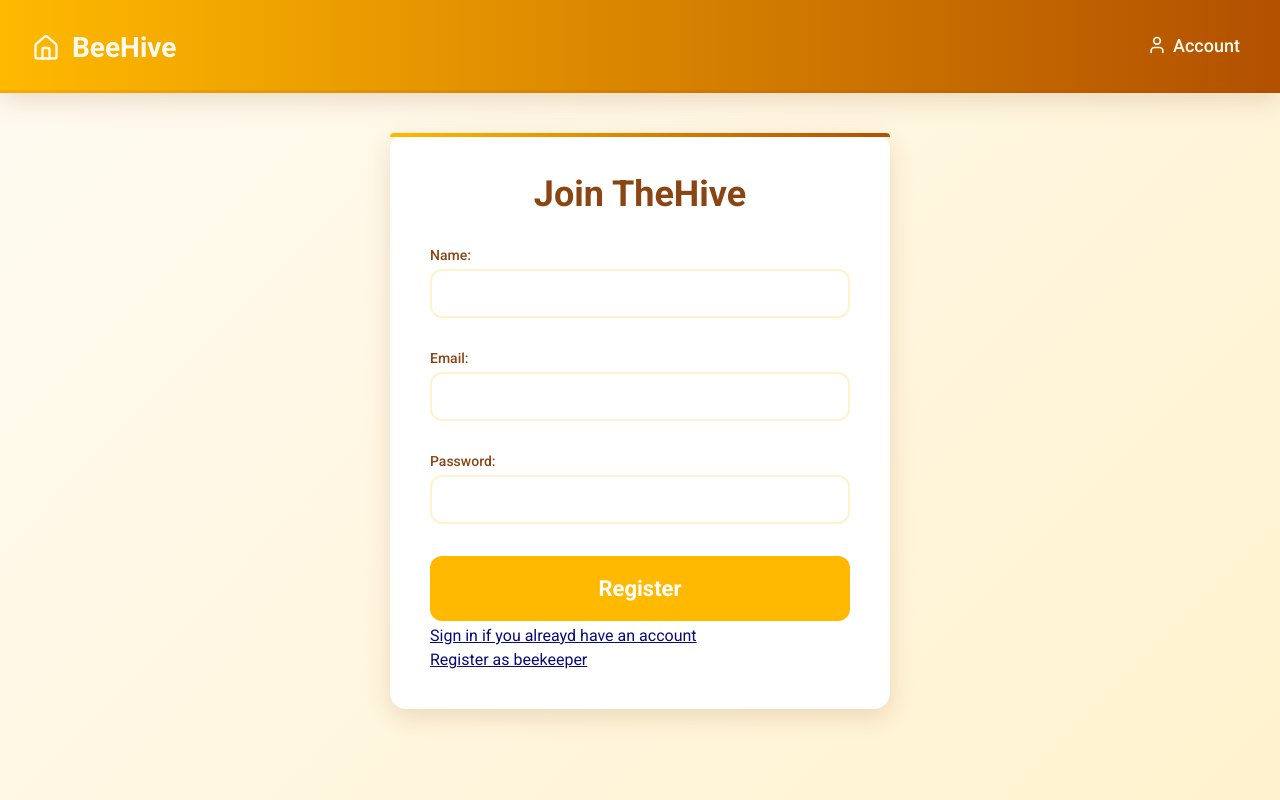
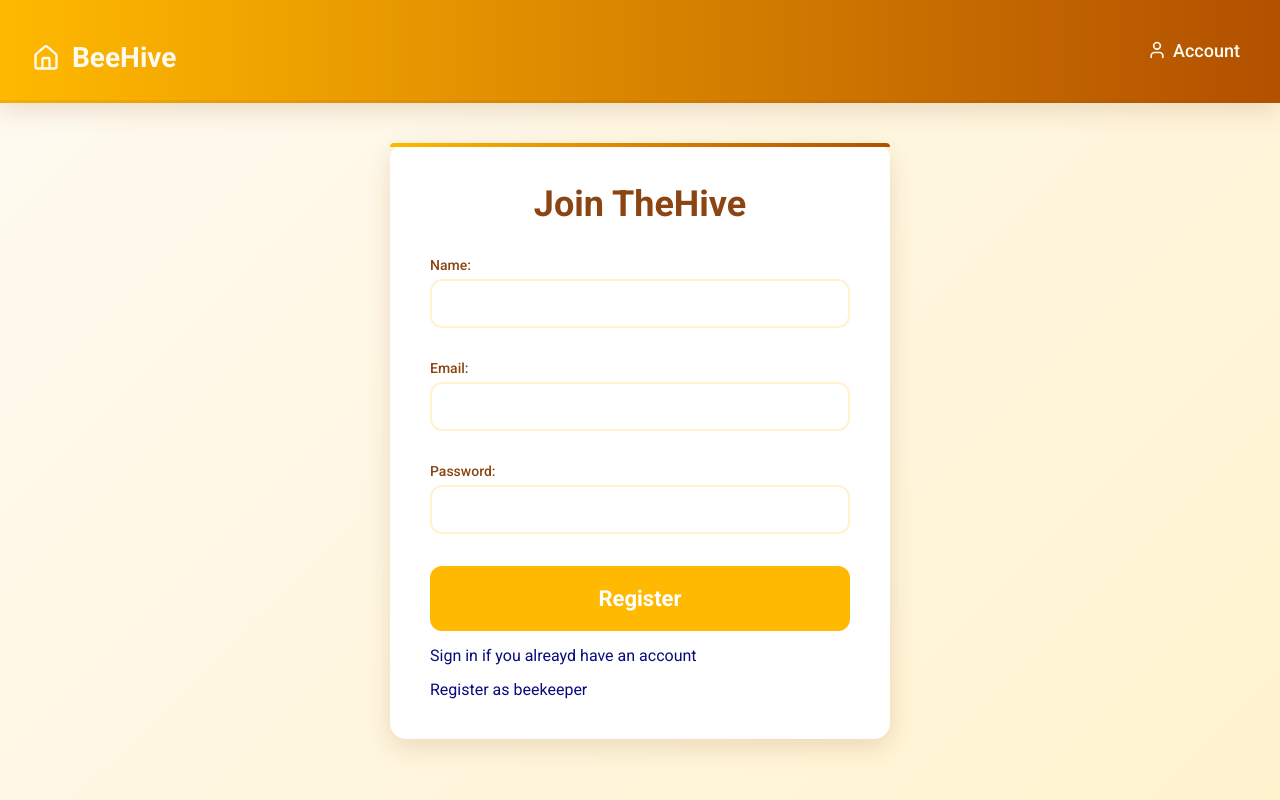
Before and after one commit to HamzaGorcevic/TheHive, a React (Vite) app in the folder hive_client/: page /register in a window 1280 px wide. Shown: the top 800 px of the page. Built offline with nearby package versions, Linux system fonts and the light colour scheme.

Commit message:
desing fixes

```diff
--- a/hive_client/src/components/navbar/navbar.jsx
+++ b/hive_client/src/components/navbar/navbar.jsx
@@ -179,10 +179,12 @@ const Navbar = () => {
                         </button>
                         {activeDropdown === "account" && (
                             <div className={styles.dropdownMenu}>
-                                <Link to="/profile" className={styles.link}>
-                                    <User className={styles.icon} />
-                                    Profile
-                                </Link>
+                                {authData && (
+                                    <Link to="/profile" className={styles.link}>
+                                        <User className={styles.icon} />
+                                        Profile
+                                    </Link>
+                                )}
                                 {!authData ? (
                                     <>
                                         <Link
--- a/hive_client/src/components/navbar/navbar.module.scss
+++ b/hive_client/src/components/navbar/navbar.module.scss
@@ -7,7 +7,7 @@
     border-bottom: 3px solid rgba($wax-brown, 0.1);
     position: sticky;
     top: 0;
-    z-index: 1000;
+    z-index: 10000;
 }
 
 .container {
--- a/hive_client/src/views/auth/auth.module.scss
+++ b/hive_client/src/views/auth/auth.module.scss
@@ -7,8 +7,9 @@
 }
 a{
     display: block;
-    margin-top: 5px;
+    margin-top: 15px;
     color: rgb(9, 10, 124);
+    text-decoration: none;
 }
 .authCard {
   background-color: white;
--- a/hive_client/src/views/beekeeperService/createBeekeeperService.jsx
+++ b/hive_client/src/views/beekeeperService/createBeekeeperService.jsx
@@ -7,6 +7,7 @@ import { useNavigate } from "react-router-dom";
 
 const CreateService = () => {
     const [categories, setCategories] = useState([]);
+    const [imagePreview, setImagePreview] = useState(null);
     const [formData, setFormData] = useState({
         categoryservice_id: "",
         price: "",
@@ -71,6 +72,12 @@ const CreateService = () => {
         const file = e.target.files[0];
         if (file) {
             setFormData({ ...formData, image: file }); // Update the image in formData
+
+            const reader = new FileReader();
+            reader.onloadend = () => {
+                setImagePreview(reader.result);
+            };
+            reader.readAsDataURL(file);
         }
     };
 
@@ -156,7 +163,14 @@ const CreateService = () => {
                             onChange={handleImageChange}
                         />
                     </div>
-
+                    {imagePreview && formData.image ? (
+                        <img
+                            className={styles.imageContainer}
+                            src={imagePreview}
+                        />
+                    ) : (
+                        ""
+                    )}
                     <button type="submit" className={styles.submitButton}>
                         Create Service
                     </button>
--- a/hive_client/src/views/beekeeperService/createService.module.scss
+++ b/hive_client/src/views/beekeeperService/createService.module.scss
@@ -32,6 +32,9 @@
     font-size: $font-size-xl;
     font-weight: bold;
   }
+}.imageContainer{
+    width: 100%;
+    margin-bottom: 20px;
 }
 
 .formGroup {
```
